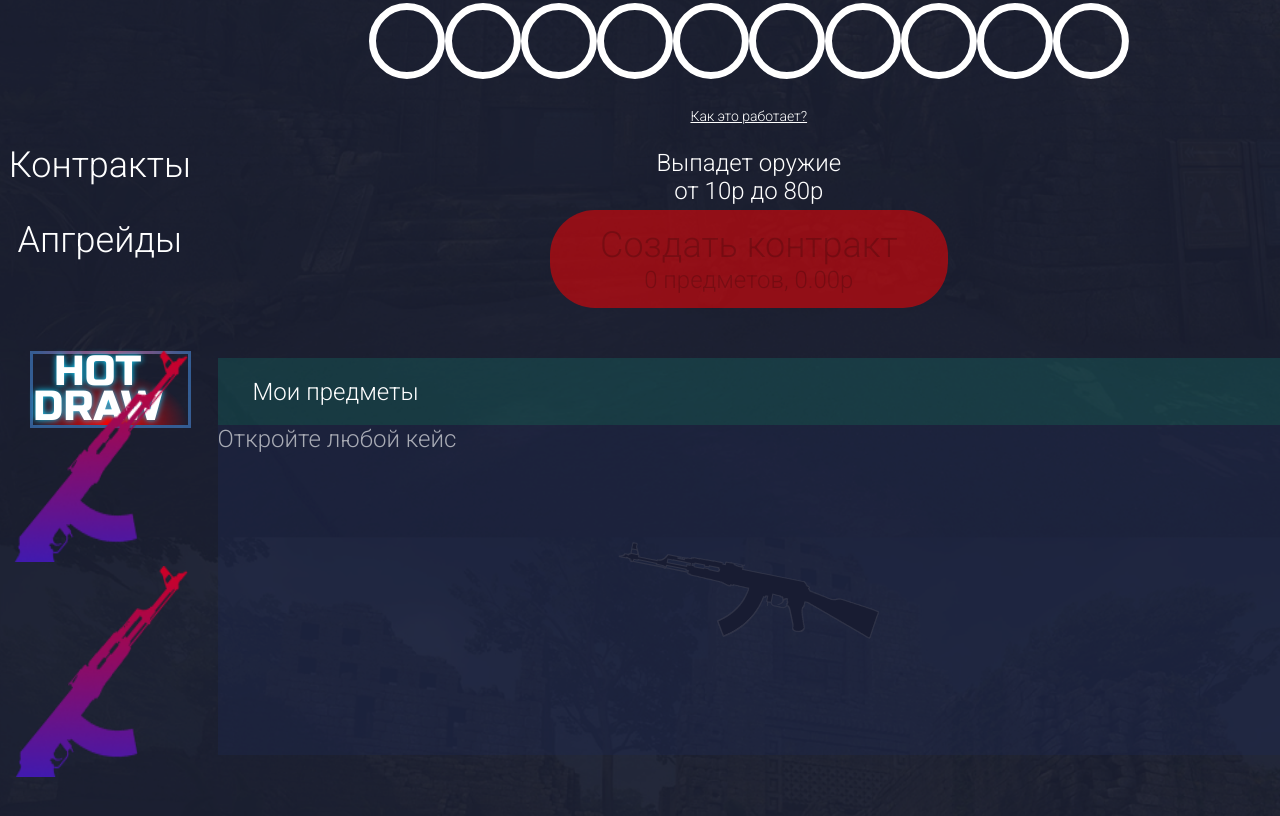
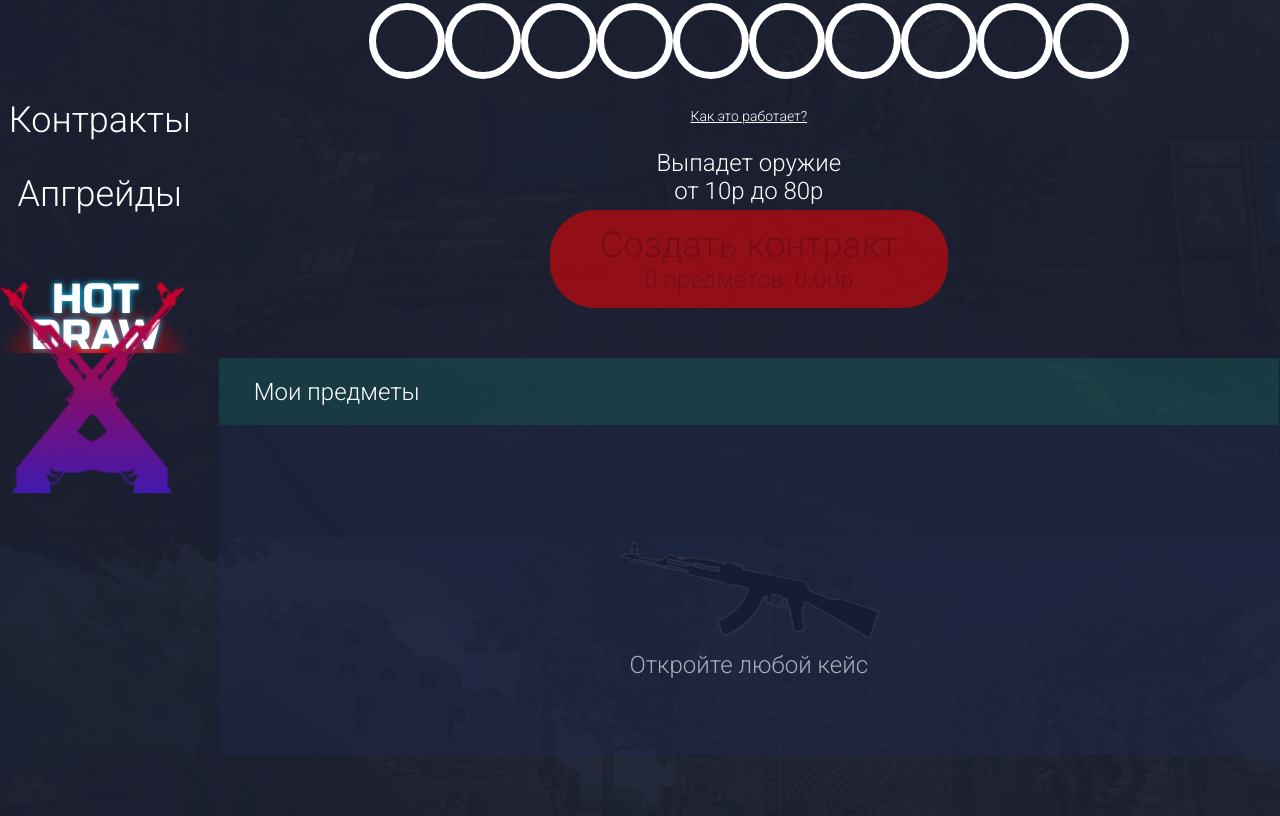
Before and after one commit to uilana/jamCase, a plain HTML site: page contract.html in a window 1280 px wide. Shown: the part 372-1188 px from the top of the page. Drawn offline with nearby package versions, Linux system fonts and the light colour scheme; a web font is replaced by a local one.

Commit message:
centering text commit

```diff
--- a/style.css
+++ b/style.css
@@ -126,10 +126,19 @@ a {
     text-align: center;
 }
 
+.lottery {
+    max-width: 247px;
+    max-height: 164px;
+    width: 100%;
+    height: 100%;
+}
+
 .lottery__link {
     text-align: center;
     position: relative;
-    overflow: hidden
+    overflow: hidden;
+    width: 100%;
+    height: 100%;
 }
 
 
@@ -138,23 +147,26 @@ a {
 } */
 
 .lottery__img {
-    justify-content: center;
     position: absolute;
 }
 
 .lottery__img-L {
     width: 185px;
     height: 211px;
+    position: absolute;
+    top: 0;
 }
 
 .lottery__img-R {
     width: 185px;
     height: 211px;
-    transform: matrix(-1, 0, 0, 1, 0, 0);
+    /* transform: matrix(-1, 0, 0, 1, 0, 0);
     left: 112.1%;
     right: -87.1%;
     top: 11.59%;
-    bottom: -40.71%;
+    bottom: -40.71%; */
+    position: absolute;
+    top: 0;
 }
 
 .lottery__title {
@@ -163,14 +175,12 @@ a {
     font-weight: normal;
     font-size: 42px;
     line-height: 85.69%;
-    display: flex;
-    align-items: center;
     text-align: center;
     color: #FFFFFF;
-    border: 3px solid rgba(81, 161, 255, 0.48);
     text-shadow: 0px 0px 6px #12D4FF;
-    margin-left: 30px;
-    background: radial-gradient(50.5% 72.67% at 50% 100%, #FF0000 0%, rgba(255, 0, 0, 0) 100%)
+    margin: 0 auto;
+    background: radial-gradient(50.5% 72.67% at 50% 100%, #FF0000 0%, rgba(255, 0, 0, 0) 100%);
+    -webkit-text-stroke: 3px solid rgba(81, 161, 255, 0.48);
 }
 
 .header {
@@ -534,7 +544,7 @@ a {
 
 .drop {
     width: 100%;
-    min-width: 1060px;
+    max-width: 1060px;
     justify-content: center;
     align-items: center;
     flex-wrap: wrap;
@@ -571,15 +581,18 @@ a {
 
 .drop__list::after {
     content: "Откройте любой кейс";
-    position: absolute;
-    top: 0;
-    left: 0;
     font-family: Roboto;
     font-style: normal;
     font-weight: normal;
     font-size: 24px;
     line-height: 28px;
     color: rgba(255, 255, 255, 0.62);
+    top: 0;
+    left: 0;
+    height: 6em;
+    display: flex;
+    align-items: center;
+    justify-content: center
 }
 
 .drop__item {
```
Also changed, not shown: contract.html (+0 -1 lines), index.html (+5 -3 lines).
